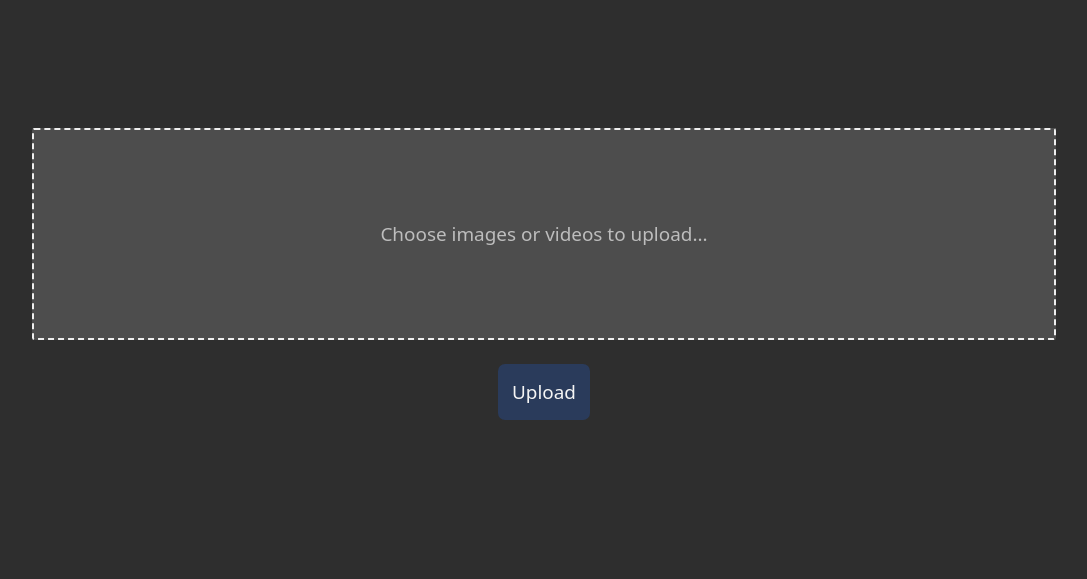
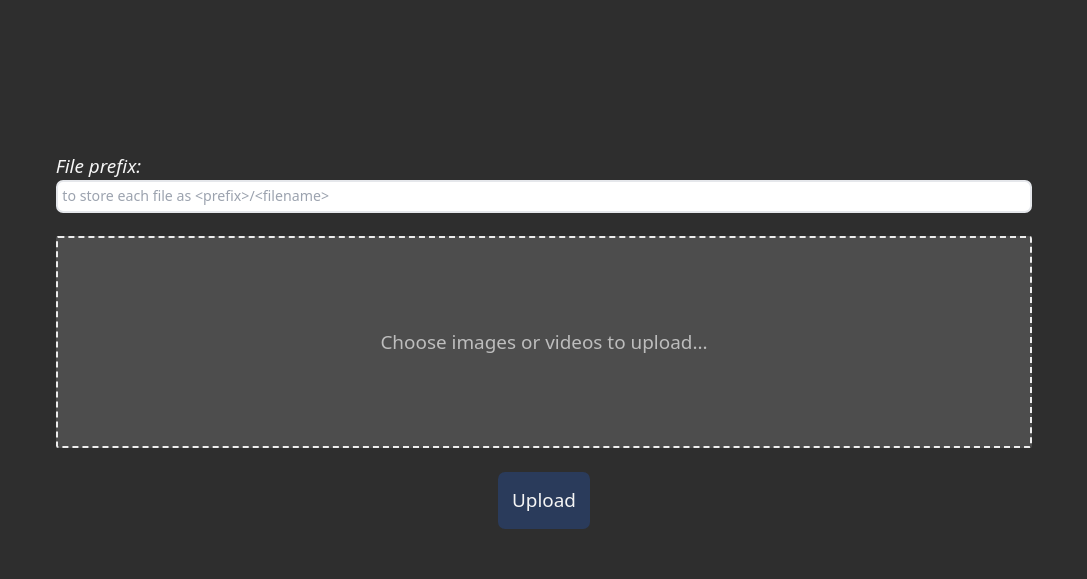
Before and after one commit to Gnarus-G/lookatacat.com, an Astro site: page /upload in a window 1280 px wide. Shown: the whole page, without its empty margins (96-1183 px from the left). Built offline with nearby package versions, Linux system fonts and the light colour scheme; Astro itself is replaced by a stand-in of ours.

Commit message:
feat: input for filename prefix to better organize assets

```diff
--- a/cat-worker/wrangler.toml
+++ b/cat-worker/wrangler.toml
@@ -7,7 +7,7 @@ workers_dev = true
 
 [[r2_buckets]]
 binding = "catBucket"
-bucket_name = "mycat"
+bucket_name = "cats"
 preview_bucket_name = "mydev"
 
 [vars]
@@ -15,7 +15,7 @@ WEB_ORIGIN = "*"
 
 [env.production]
 name = "cat-worker"
-r2_buckets = [{ binding = "catBucket", bucket_name = "mycat", preview_bucket_name = "mydev" }]
+r2_buckets = [{ binding = "catBucket", bucket_name = "cats" }]
 vars = { WEB_ORIGIN = "https://www.mycat.is,https://www.lookatacat.com" }
 
 # The necessary secrets are:
--- a/src/components/FileUpload.tsx
+++ b/src/components/FileUpload.tsx
@@ -1,15 +1,16 @@
-import { useCallback, useState } from "react";
+import { FormEvent, useCallback, useState } from "react";
 
 export default function FileUpload() {
   const [loading, setLoading] = useState(false);
   const [success, setSuccess] = useState<Record<string, string>>({});
   const [error, setError] = useState<Record<string, string>>({});
+  const [prefix, setPrefix] = useState("");
   const [files, setFiles] = useState<File[]>([]);
 
   const uploadFiles = useCallback(async () => {
     setLoading(true);
     const uploads = files.map((file) =>
-      fetch(import.meta.env.PUBLIC_WORKER_ENDPOINT + file.name, {
+      fetch(`${import.meta.env.PUBLIC_WORKER_ENDPOINT}${prefix}/${file.name}`, {
         method: "PUT",
         body: file,
       })
@@ -22,7 +23,15 @@ export default function FileUpload() {
     );
     await Promise.all(uploads);
     setLoading(false);
-  }, [files]);
+  }, [files, prefix]);
+
+  const submitForm = useCallback(
+    (e: FormEvent<HTMLFormElement>) => {
+      e.preventDefault();
+      uploadFiles();
+    },
+    [uploadFiles]
+  );
 
   const previews = files.map((file) => {
     const fileUrl = URL.createObjectURL(file);
@@ -66,7 +75,24 @@ export default function FileUpload() {
   });
 
   return (
-    <section className="flex flex-col text-[whitesmoke]">
+    <section>
+      <form
+        className="flex flex-col text-[whitesmoke] gap-5 p-5"
+        onSubmit={submitForm}
+      >
+        <div>
+          <label className="italic" htmlFor="prefix">
+            File prefix:
+          </label>
+          <input
+            id="prefix"
+            placeholder="to store each file as <prefix>/<filename>"
+            className="rounded-md w-full text-xs text-black p-1 border-solid border-2 focus-visible:outline-none focus:border-blue-400"
+            value={prefix}
+            required
+            onChange={(e) => setPrefix(e.target.value)}
+          />
+        </div>
         <div className="flex border-2 rounded-sm border-dashed border-[#eeeeee] bg-[#4d4d4d] text-[#bdbdbd] outline-none hover:border-blue-600">
           <label
             className="flex items-center w-full h-44 justify-center text-center cursor-pointer"
@@ -84,16 +110,16 @@ export default function FileUpload() {
           />
         </div>
         <button
-        className="p-3 mx-auto my-5 border-none bg-[#274988] bg-opacity-50 hover:bg-opacity-100 rounded-md cursor-pointer disabled:cursor-not-allowed disabled:bg-gray-700"
-        type="button"
+          className="p-3 mx-auto border-none bg-[#274988] bg-opacity-50 hover:bg-opacity-100 rounded-md cursor-pointer disabled:cursor-not-allowed disabled:bg-gray-700"
           disabled={loading}
-        onClick={uploadFiles}
+          type="submit"
         >
           {loading ? "Uploading..." : "Upload"}
         </button>
         <aside className="px-3 grid grid-cols-1 sm:grid-cols-2 md:grid-cols-3 lg:grid-cols-4 gap-5 text-xs md:text-sm lg:text-base">
           {previews}
         </aside>
+      </form>
     </section>
   );
 }
```
Lines whose indentation alone changed are shown as unchanged.
